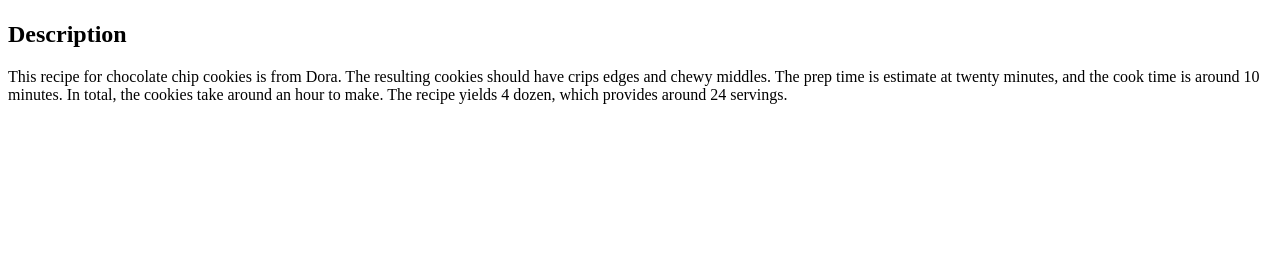
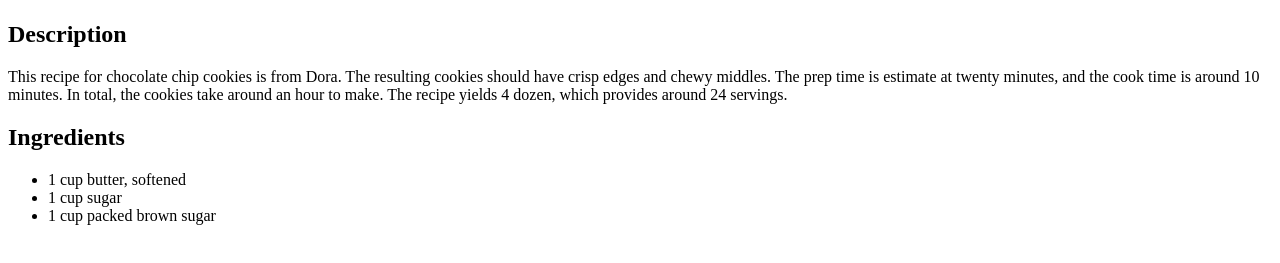
Before and after one commit to esquared13/odin-recipes, a plain HTML site: page recipes/bestchocolatechipcookies.html in a window 1280 px wide. Shown: the part 383-646 px from the top of the page. Drawn offline with Linux system fonts and the light colour scheme.

Commit message:
Edit recipes/bestchocolatechipcookies.html

```diff
--- a/recipes/bestchocolatechipcookies.html
+++ b/recipes/bestchocolatechipcookies.html
@@ -7,5 +7,12 @@
     <h1>Best Chocolate Chip Cookies</h1>
     <img src="https://imagesvc.meredithcorp.io/v3/mm/image?url=https%3A%2F%2Fstatic.onecms.io%2Fwp-content%2Fuploads%2Fsites%2F43%2F2019%2F12%2Fbest-chocolate-chip-cookies.jpg" alt="chocolate chip cookies on a colorful striped tray">
     <h2>Description</h2>
-    <p>This recipe for chocolate chip cookies is from Dora. The resulting cookies should have crips edges and chewy middles. The prep time is estimate at twenty minutes, and the cook time is around 10 minutes. In total, the cookies take around an hour to make. The recipe yields 4 dozen, which provides around 24 servings.</p>
+    <p>This recipe for chocolate chip cookies is from Dora. The resulting cookies should have crisp edges and chewy middles. The prep time is estimate at twenty minutes, and the cook time is around 10 minutes. In total, the cookies take around an hour to make. The recipe yields 4 dozen, which provides around 24 servings.</p>
+    <h2>Ingredients</h2>
+    <ul>
+        <li>1 cup butter, softened</li>
+        <li>1 cup sugar</li>
+        <li>1 cup packed brown sugar</li>
+
+    </ul>
 </body>
```
